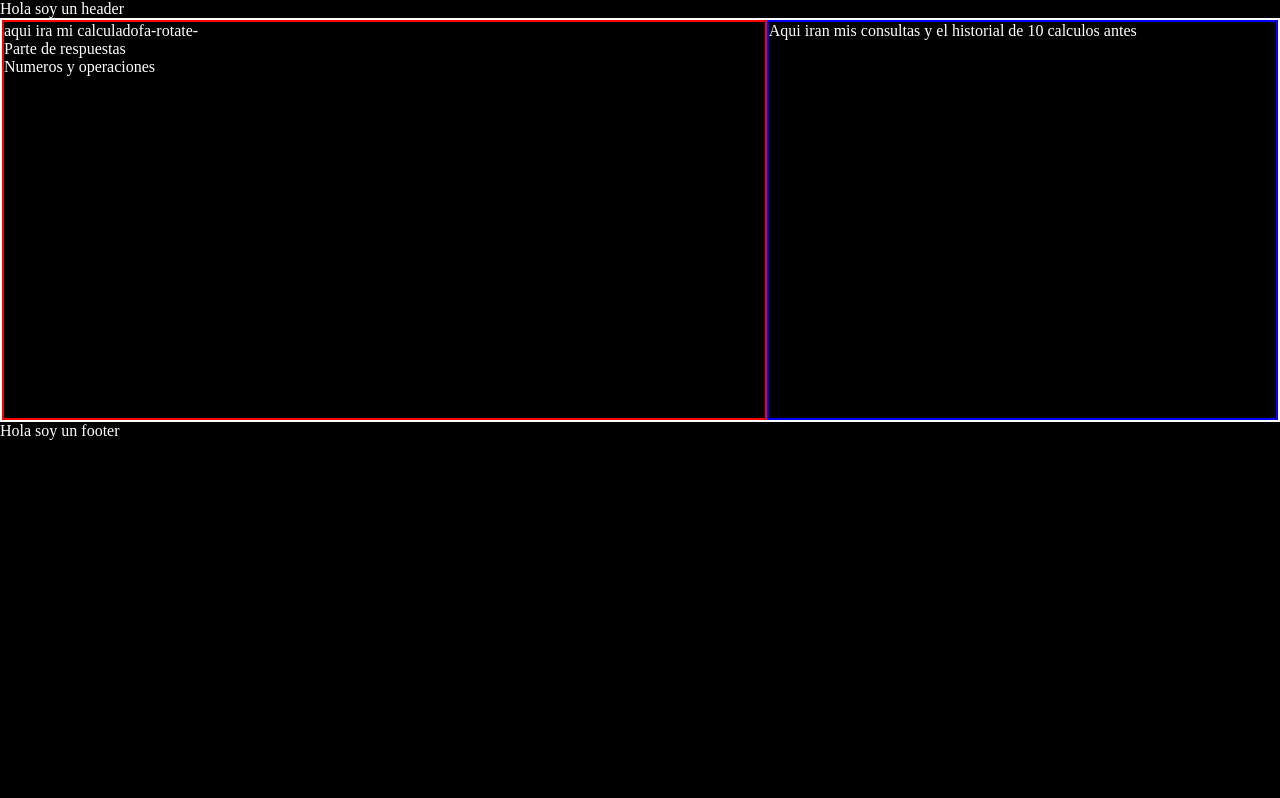
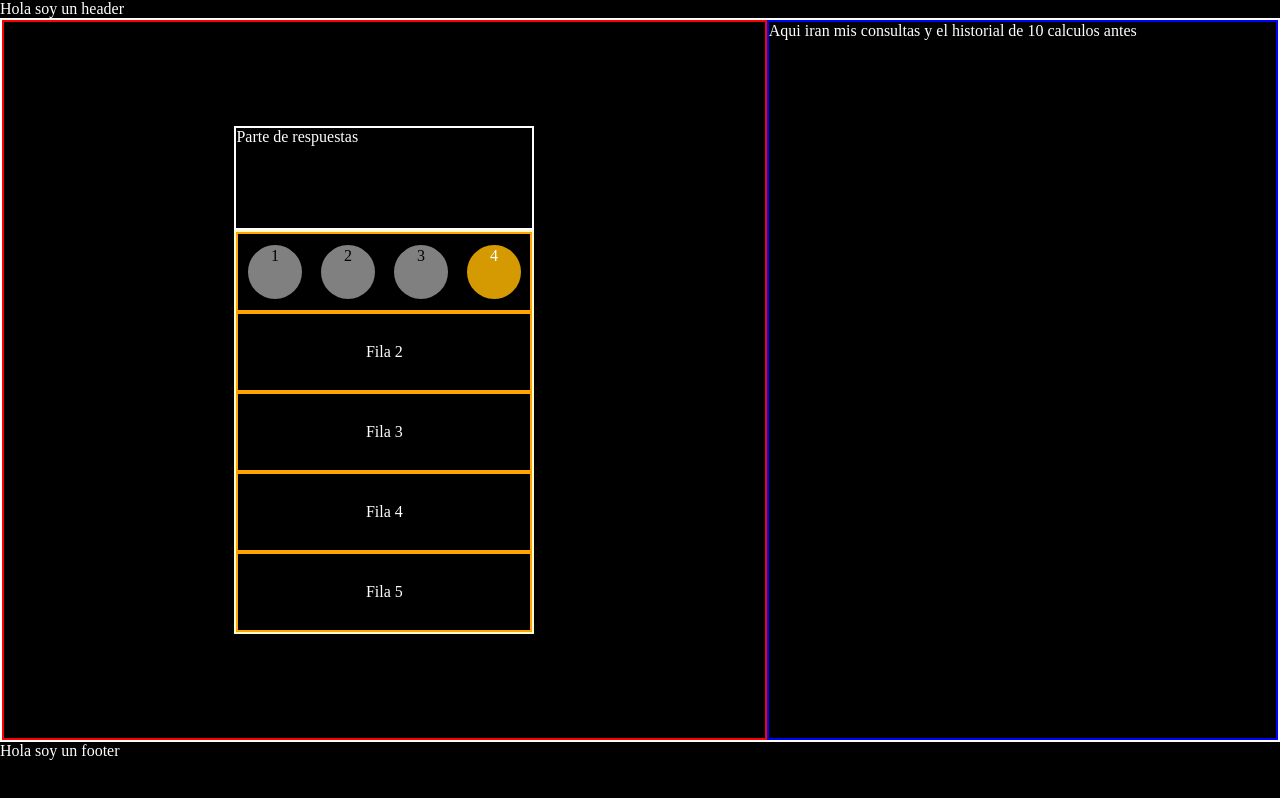
Before and after one commit to DiegoQ77/calculatorNativeJS, a plain HTML site: page index.html in a window 1280 px wide. Drawn offline with Linux system fonts and the light colour scheme.

Commit message:
end first row of operations

```diff
--- a/index.html
+++ b/index.html
@@ -13,13 +13,24 @@
   </header>
   <div id="container">
     <section>
-      aqui ira mi calculadofa-rotate-
-      <div>
-        Parte de respuestas
+      <div class="section-container">
+        <div id="results">
+          Parte de respuestas
+        </div>
+        <div id="operations">
+          <div class="row">
+            <div class="row__item-grey">1</div>
+            <div class="row__item-grey">2</div>
+            <div class="row__item-grey">3</div>
+            <div class="row__item-orange">4</div>
+          </div>
+          <div class="row">Fila 2</div>
+          <div class="row">Fila 3</div>
+          <div class="row">Fila 4</div>
+          <div class="row">Fila 5</div>
+        </div>
       </div>
-      <div>
-        Numeros y operaciones
-      </div>
+
     </section>
     <aside>
       Aqui iran mis consultas y el historial de 10 calculos antes
--- a/style.css
+++ b/style.css
@@ -10,23 +10,73 @@ body {
   margin: 0;
   background-color: black;
   color: white;
+  height: 100vh;
+
 }
 
 #container {
   border: 2px solid white;
   width: auto;
-  height: 50vh;
   display: flex;
   flex-direction: row;
-
+  height: 90vh;
 }
 
 section {
   border: 2px solid red;
   width: 60%;
+  display: flex;
+  flex-direction: column;
+  justify-content: center;
+  align-items: center;
 }
 
 aside {
   border: 2px solid blue;
   width: 40%;
 }
+
+#results {
+  border: 2px solid white;
+  height: 100px;
+}
+
+#operations {
+  border: 2px solid lemonchiffon;
+  height: 400px;
+  display: flex;
+  flex-direction: column;
+  justify-content: space-around;
+}
+
+.section-container {
+  width: 300px;
+}
+
+.row{
+  border: 2px solid orange;
+  height: 80px;
+  display: flex;
+  flex-direction: row;
+  justify-content: space-around;
+  align-items: center;
+}
+
+.row__item-grey{
+  border: 2px solid grey;
+  width: 50px;
+  height: 50px;
+  border-radius: 100%;
+  text-align: center;
+  background-color: grey;
+  color: black;
+}
+
+.row__item-orange{
+  border: 2px solid #d59a01;
+  width: 50px;
+  height: 50px;
+  border-radius: 100%;
+  text-align: center;
+  background-color: #d59a01;
+}
```
